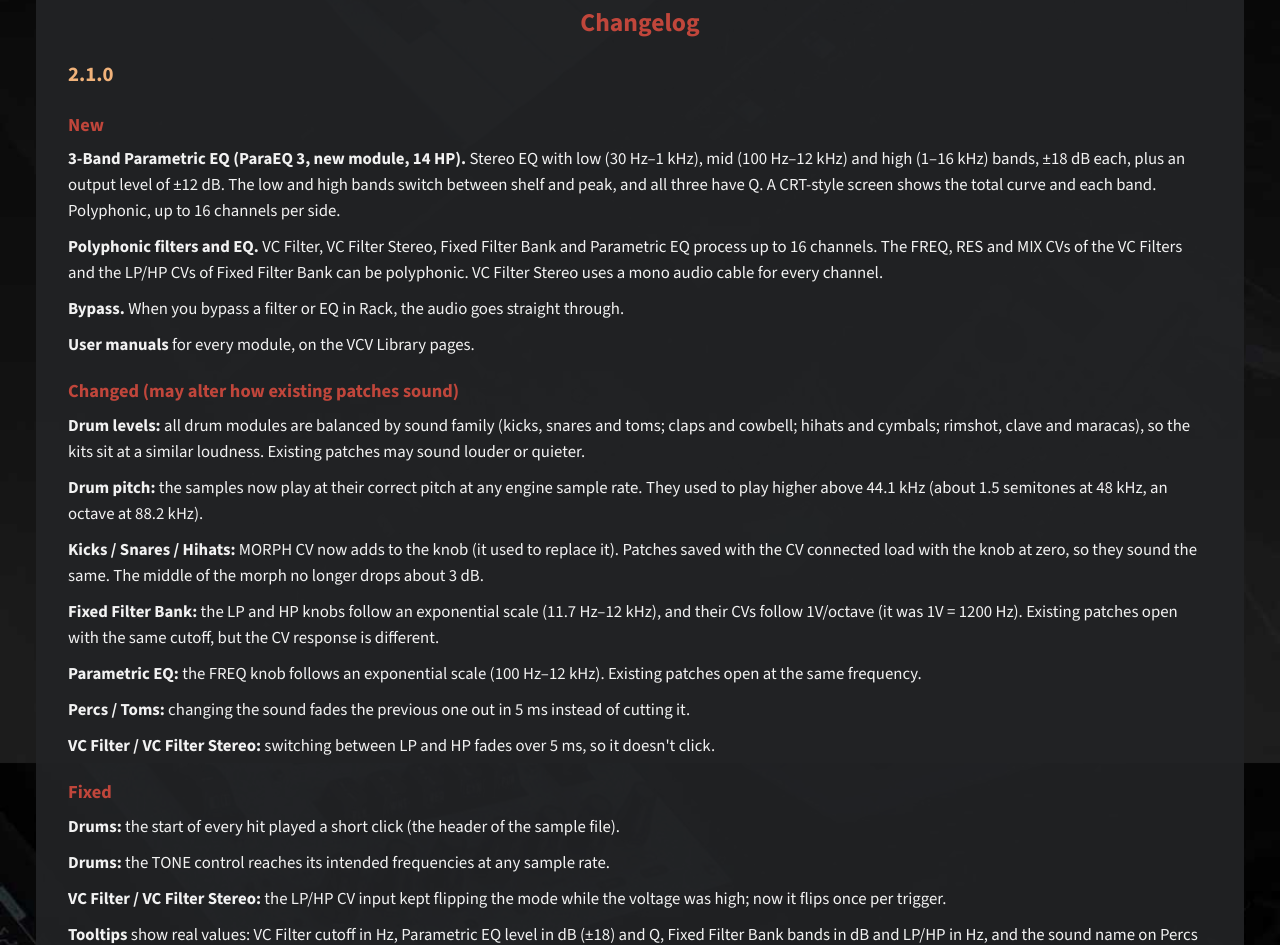
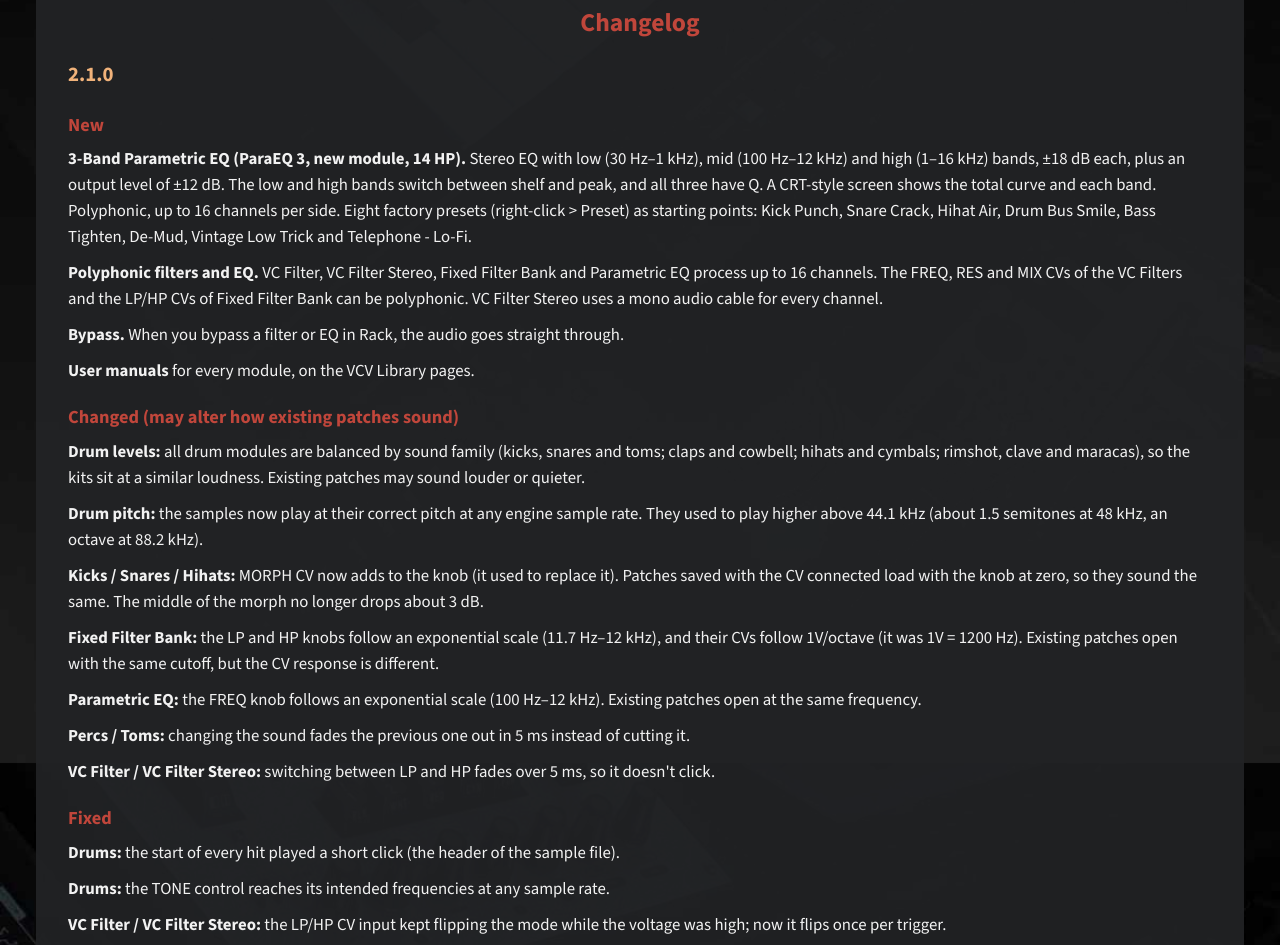
Before and after one commit to AScustomWorks/ascustomworks.github.io, a plain HTML site: page drums-n-filters/index.html in a window 1280 px wide. Shown: the part 1157-2102 px from the top of the page. Drawn offline with nearby package versions, Linux system fonts and the light colour scheme.

Commit message:
drums-n-filters: presets de ParaEQ 3 en changelog y manual

```diff
--- a/drums-n-filters/index.html
+++ b/drums-n-filters/index.html
@@ -123,7 +123,7 @@
 
       <h4>New</h4>
       <ul>
-        <li><strong>3-Band Parametric EQ (ParaEQ 3, new module, 14 HP).</strong> Stereo EQ with low (30 Hz–1 kHz), mid (100 Hz–12 kHz) and high (1–16 kHz) bands, ±18 dB each, plus an output level of ±12 dB. The low and high bands switch between shelf and peak, and all three have Q. A CRT-style screen shows the total curve and each band. Polyphonic, up to 16 channels per side.</li>
+        <li><strong>3-Band Parametric EQ (ParaEQ 3, new module, 14 HP).</strong> Stereo EQ with low (30 Hz–1 kHz), mid (100 Hz–12 kHz) and high (1–16 kHz) bands, ±18 dB each, plus an output level of ±12 dB. The low and high bands switch between shelf and peak, and all three have Q. A CRT-style screen shows the total curve and each band. Polyphonic, up to 16 channels per side. Eight factory presets (right-click &gt; Preset) as starting points: Kick Punch, Snare Crack, Hihat Air, Drum Bus Smile, Bass Tighten, De-Mud, Vintage Low Trick and Telephone - Lo-Fi.</li>
         <li><strong>Polyphonic filters and EQ.</strong> VC Filter, VC Filter Stereo, Fixed Filter Bank and Parametric EQ process up to 16 channels. The FREQ, RES and MIX CVs of the VC Filters and the LP/HP CVs of Fixed Filter Bank can be polyphonic. VC Filter Stereo uses a mono audio cable for every channel.</li>
         <li><strong>Bypass.</strong> When you bypass a filter or EQ in Rack, the audio goes straight through.</li>
         <li><strong>User manuals</strong> for every module, on the VCV Library pages.</li>
```
Also changed, not shown: 1 other file.
